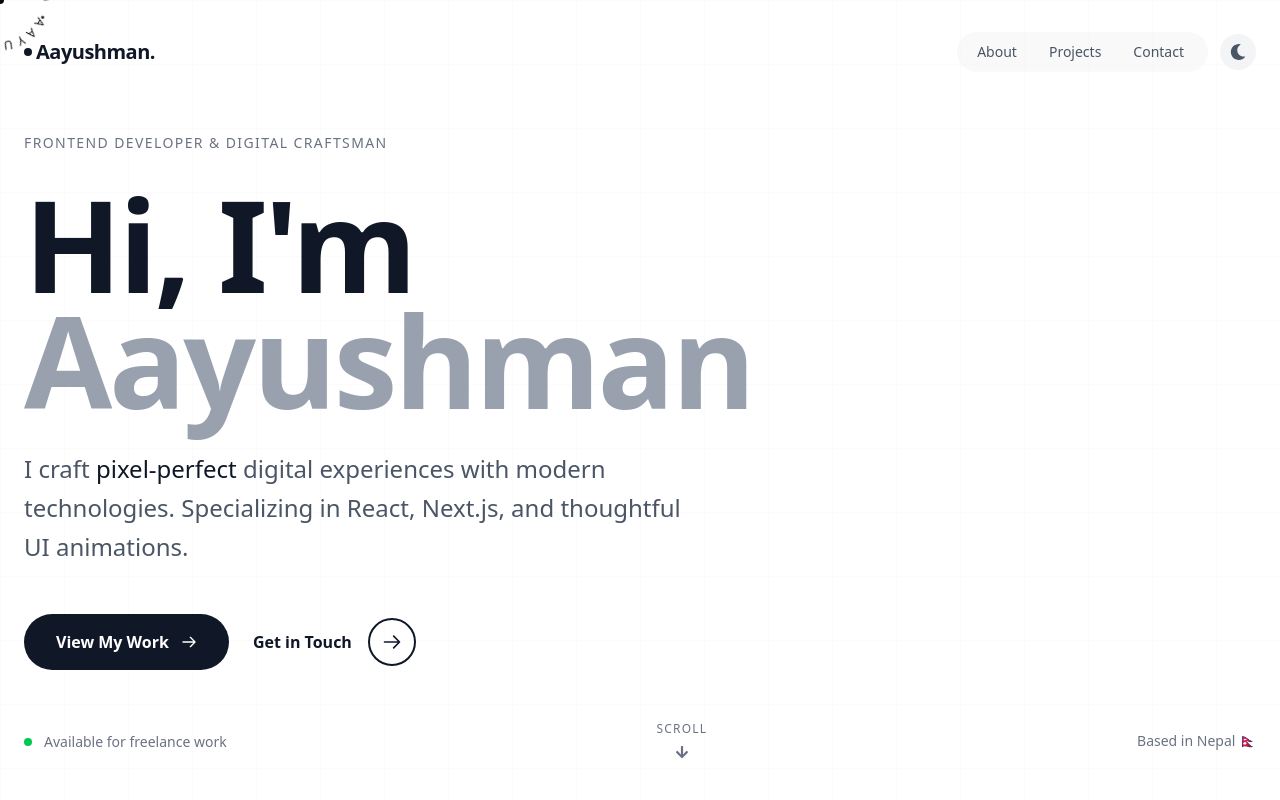
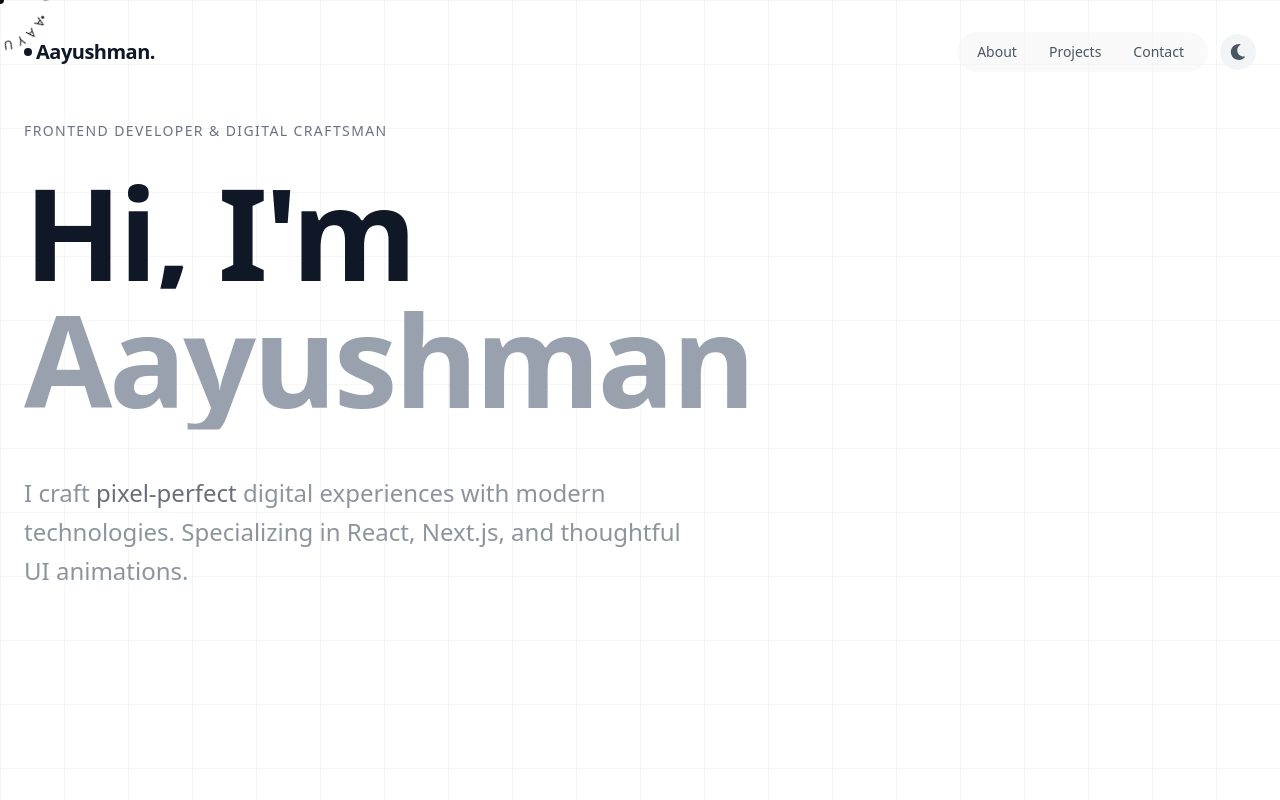
Before and after one commit to aayushman108/My-Portfolio, a Next.js app: page / in a window 1280 px wide. Shown: the top 800 px of the page. Built offline with nearby package versions, Linux system fonts and the light colour scheme.

Commit message:
style: improve animation of hero section

```diff
--- a/src/app/page.tsx
+++ b/src/app/page.tsx
@@ -10,13 +10,17 @@ import Contact from "@/components/Contact";
 import Questions from "@/components/Questions";
 
 export default function Home() {
+  useEffect(() => {
+    // Force scroll to top on page load/reload
+    if ("scrollRestoration" in history) {
+      history.scrollRestoration = "manual";
+    }
+    window.scrollTo(0, 0);
+  }, []);
 
   return (
     <>
-      {typeof window !== 'undefined' && createPortal(
-        <Navbar />,
-        document.body
-      )}
+      {typeof window !== "undefined" && createPortal(<Navbar />, document.body)}
       <main className="min-h-screen bg-background text-foreground selection:bg-purple-500/30">
         <Hero />
         <About />
--- a/src/components/Hero.tsx
+++ b/src/components/Hero.tsx
@@ -8,57 +8,82 @@ import { FaArrowDown } from "react-icons/fa";
 const Hero = () => {
   const heroRef = useRef<HTMLDivElement>(null);
 
-  useGSAP(() => {
-    const tl = gsap.timeline({ delay: 0.5 });
+  useGSAP(
+    () => {
+      const tl = gsap.timeline({ delay: 5 });
 
-    // Animate header elements
-    tl.fromTo(
-      ".hero-label",
-      { opacity: 0, y: 20 },
-      { opacity: 1, y: 0, duration: 0.8, ease: "power3.out" }
-    )
-    .fromTo(
-      ".hero-title-line",
-      { opacity: 0, y: 80, skewY: 3 },
+      gsap.set(".hero-fade", { opacity: 0, y: 30 });
+      gsap.set(".hero-cta-btn", { opacity: 0, y: 20 });
+
+      // 1. Label Fade In
+      tl.to(".hero-fade-label", {
+        opacity: 1,
+        y: 0,
+        duration: 1,
+        ease: "none",
+      });
+
+      // 2. Main Title Text Reveal (Clip Path Animation)
+      tl.to(
+        ".hero-text-reveal",
+        {
+          clipPath: "polygon(0% 100%, 100% 100%, 100% 0%, 0% 0%)",
+          duration: 1.5,
+          stagger: 0.5,
+          ease: "power4.inOut",
+        },
+        "-=0.5"
+      );
+
+      // 3. Subtitle Fade In
+      tl.to(
+        ".hero-fade-subtitle",
         {
           opacity: 1,
           y: 0,
-        skewY: 0,
           duration: 1,
+          ease: "power3.out",
+        },
+        "-=0.8"
+      );
+
+      // 4. OTA Buttons Stagger
+      tl.to(
+        ".hero-cta-btn",
+        {
+          opacity: 1,
+          y: 0,
+          duration: 0.8,
           stagger: 0.1,
-        ease: "power4.out"
+          ease: "power4.inOut",
         },
-      "-=0.4"
-    )
-    .fromTo(
-      ".hero-subtitle",
-      { opacity: 0, y: 30 },
-      { opacity: 1, y: 0, duration: 0.8, ease: "power3.out" },
-      "-=0.5"
-    )
-    .fromTo(
-      ".hero-cta",
-      { opacity: 0, y: 20 },
-      { opacity: 1, y: 0, duration: 0.6, ease: "power3.out" },
-      "-=0.3"
-    )
-    .fromTo(
-      ".hero-scroll",
-      { opacity: 0 },
-      { opacity: 1, duration: 0.6, ease: "power3.out" },
-      "-=0.2"
+        "-=0.6"
+      );
+
+      // 5. Bottom Info Bar Fade In
+      tl.to(
+        ".hero-fade-bottom",
+        {
+          opacity: 1,
+          y: 0,
+          duration: 0.8,
+          stagger: 0.1,
+          ease: "power3.out",
+        },
+        "-=0.6"
       );
 
       // Floating animation for scroll indicator
-    gsap.to(".hero-scroll", {
+      gsap.to(".hero-scroll-icon", {
         y: 10,
         duration: 1.5,
         repeat: -1,
         yoyo: true,
-      ease: "power1.inOut"
+        ease: "power1.inOut",
       });
-
-  }, { scope: heroRef });
+    },
+    { scope: heroRef }
+  );
 
   return (
     <section
@@ -70,40 +95,62 @@ const Hero = () => {
       <div className="absolute top-0 left-0 w-1/3 h-full bg-gray-50 dark:bg-zinc-900/30 -z-10" />
 
       {/* Subtle grid pattern */}
-      <div className="absolute inset-0 bg-[linear-gradient(to_right,#80808008_1px,transparent_1px),linear-gradient(to_bottom,#80808008_1px,transparent_1px)] bg-size-[64px_64px] pointer-events-none" />
+      <div className="absolute inset-0 bg-[linear-gradient(to_right,#80808012_1px,transparent_1px),linear-gradient(to_bottom,#80808012_1px,transparent_1px)] bg-size-[64px_64px] pointer-events-none" />
 
       <div className="container mx-auto">
         {/* Main Content */}
         <div className="max-w-5xl">
           {/* Label */}
-          <div className="hero-label mb-8">
+          <div className="hero-fade-label opacity-0 translate-y-5 mb-8">
             <span className="text-sm font-medium tracking-widest uppercase text-gray-500 dark:text-gray-400">
               Frontend Developer & Digital Craftsman
             </span>
           </div>
 
-          {/* Main Title */}
+          {/* Main Title - Clipped Text Reveal */}
           <h1 className="mb-8">
-            <span className="hero-title-line block text-6xl md:text-7xl lg:text-8xl xl:text-9xl font-black text-gray-900 dark:text-white leading-[0.9] tracking-tight">
+            {/* Wrapper 1 */}
+            <div
+              className="hero-text-reveal"
+              style={{
+                clipPath: "polygon(0 100%, 100% 100%, 100% 100%, 0 100%)",
+              }}
+            >
+              <span className="block text-6xl md:text-7xl lg:text-8xl xl:text-9xl font-black text-gray-900 dark:text-white leading-[0.9] tracking-tight">
                 Hi, I'm
               </span>
-            <span className="hero-title-line block text-6xl md:text-7xl lg:text-8xl xl:text-9xl font-black leading-[0.9] tracking-tight text-gray-400 dark:text-gray-600">
+            </div>
+
+            {/* Wrapper 2 */}
+            <div
+              className="hero-text-reveal"
+              style={{
+                clipPath: "polygon(0 100%, 100% 100%, 100% 100%, 0 100%)",
+              }}
+            >
+              <span className="block text-6xl md:text-7xl lg:text-8xl xl:text-9xl font-black leading-[1.1] tracking-tight text-gray-400 dark:text-gray-600">
                 Aayushman
               </span>
+            </div>
           </h1>
 
           {/* Subtitle */}
-          <div className="hero-subtitle max-w-2xl mb-12">
+          <div className="hero-fade-subtitle opacity-0 translate-y-8 max-w-2xl mb-12">
             <p className="text-xl md:text-2xl text-gray-600 dark:text-gray-400 leading-relaxed">
-              I craft <span className="text-gray-900 dark:text-white font-medium">pixel-perfect</span> digital experiences with modern technologies. Specializing in React, Next.js, and thoughtful UI animations.
+              I craft{" "}
+              <span className="text-gray-900 dark:text-white font-medium">
+                pixel-perfect
+              </span>{" "}
+              digital experiences with modern technologies. Specializing in
+              React, Next.js, and thoughtful UI animations.
             </p>
           </div>
 
           {/* CTAs */}
-          <div className="hero-cta flex flex-wrap items-center gap-4 md:gap-6">
+          <div className="flex flex-wrap items-center gap-4 md:gap-6">
             <a
               href="#projects"
-              className="inline-flex items-center gap-3 px-8 py-4 bg-gray-900 dark:bg-white text-white dark:text-black rounded-full font-semibold text-base hover:bg-purple-600 dark:hover:bg-purple-400 transition-all duration-300"
+              className="hero-cta-btn inline-flex items-center gap-3 px-8 py-4 bg-gray-900 dark:bg-white text-white dark:text-black rounded-full font-semibold text-base hover:bg-purple-600 dark:hover:bg-purple-400 transition-colors duration-300"
             >
               <span>View My Work</span>
               <svg
@@ -112,23 +159,33 @@ const Hero = () => {
                 viewBox="0 0 24 24"
                 stroke="currentColor"
               >
-                <path strokeLinecap="round" strokeLinejoin="round" strokeWidth={2} d="M14 5l7 7m0 0l-7 7m7-7H3" />
+                <path
+                  strokeLinecap="round"
+                  strokeLinejoin="round"
+                  strokeWidth={2}
+                  d="M14 5l7 7m0 0l-7 7m7-7H3"
+                />
               </svg>
             </a>
 
             <a
               href="#contact"
-              className="group inline-flex items-center gap-4 text-base font-semibold text-gray-900 dark:text-white hover:text-purple-600 dark:hover:text-purple-400 transition-colors duration-300"
+              className="hero-cta-btn group inline-flex items-center gap-4 text-base font-semibold text-gray-900 dark:text-white hover:text-purple-600 dark:hover:text-purple-400 transition-colors duration-300"
             >
               <span>Get in Touch</span>
-              <div className="w-12 h-12 rounded-full border-2 border-current flex items-center justify-center group-hover:bg-purple-600 dark:group-hover:bg-purple-400 group-hover:border-purple-600 dark:group-hover:border-purple-400 transition-all duration-300">
+              <div className="w-12 h-12 rounded-full border-2 border-current flex items-center justify-center group-hover:bg-purple-600 dark:group-hover:bg-purple-400 group-hover:border-purple-600 dark:group-hover:border-purple-400 transition-colors duration-300">
                 <svg
                   className="w-5 h-5 transition-all duration-300 group-hover:text-white"
                   fill="none"
                   viewBox="0 0 24 24"
                   stroke="currentColor"
                 >
-                  <path strokeLinecap="round" strokeLinejoin="round" strokeWidth={2} d="M14 5l7 7m0 0l-7 7m7-7H3" />
+                  <path
+                    strokeLinecap="round"
+                    strokeLinejoin="round"
+                    strokeWidth={2}
+                    d="M14 5l7 7m0 0l-7 7m7-7H3"
+                  />
                 </svg>
               </div>
             </a>
@@ -140,7 +197,7 @@ const Hero = () => {
           <div className="container mx-auto">
             <div className="flex items-end justify-between">
               {/* Availability Status */}
-              <div className="hidden md:flex items-center gap-3">
+              <div className="hero-fade-bottom opacity-0 translate-y-5 hidden md:flex items-center gap-3">
                 <span className="w-2 h-2 rounded-full bg-green-500 animate-pulse" />
                 <span className="text-sm text-gray-500 dark:text-gray-400">
                   Available for freelance work
@@ -148,13 +205,18 @@ const Hero = () => {
               </div>
 
               {/* Scroll Indicator */}
-              <a href="#about" className="hero-scroll flex flex-col items-center gap-2 text-gray-500 dark:text-gray-400 hover:text-gray-900 dark:hover:text-white transition-colors">
-                <span className="text-xs font-medium tracking-widest uppercase">Scroll</span>
-                <FaArrowDown className="text-sm" />
+              <a
+                href="#about"
+                className="hero-fade-bottom opacity-0 translate-y-5 hero-scroll flex flex-col items-center gap-2 text-gray-500 dark:text-gray-400 hover:text-gray-900 dark:hover:text-white transition-colors"
+              >
+                <span className="text-xs font-medium tracking-widest uppercase">
+                  Scroll
+                </span>
+                <FaArrowDown className="hero-scroll-icon text-sm" />
               </a>
 
               {/* Location */}
-              <div className="hidden md:block text-right">
+              <div className="hero-fade-bottom opacity-0 translate-y-5 hidden md:block text-right">
                 <span className="text-sm text-gray-500 dark:text-gray-400">
                   Based in Nepal 🇳🇵
                 </span>
```
Lines whose indentation alone changed are shown as unchanged.
